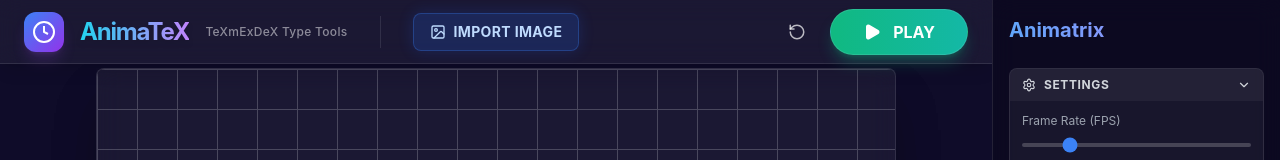
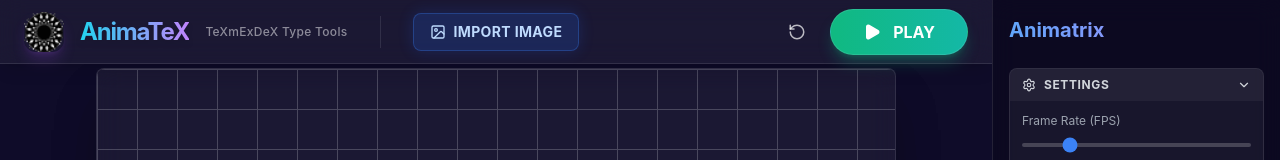
Before and after one commit to Texmexdex/AnimaTeX, a React (Vite) app: page / in a window 1280 px wide. Shown: the top 160 px of the page. Built offline with nearby package versions, Linux system fonts and the light colour scheme.

Commit message:
Add animated logo and favicon using GIF format

```diff
--- a/App.tsx
+++ b/App.tsx
@@ -3,6 +3,7 @@ import { Play, Pause, Image as ImageIcon, RotateCcw } from 'lucide-react';
 import Stage from './components/Stage';
 import Timeline from './components/Timeline';
 import PropertyPanel from './components/PropertyPanel';
+import AnimatedLogo from './components/AnimatedLogo';
 import { AnimObject, Keyframe, ProjectState, ObjectState } from './types';
 import { DEFAULT_CANVAS_WIDTH, DEFAULT_CANVAS_HEIGHT, DEFAULT_FPS, INITIAL_OBJECT_STATE } from './constants';
 
@@ -489,12 +490,7 @@ const App: React.FC = () => {
         <div className="flex-1 flex flex-col relative z-10 min-w-0 overflow-hidden">
             <div className="h-16 flex items-center justify-between px-6 bg-white/5 border-b border-white/10 backdrop-blur-md z-20 shadow-lg flex-shrink-0">
                  <div className="flex items-center gap-4">
-                    <div className="flex items-center justify-center w-10 h-10 rounded-xl bg-gradient-to-br from-blue-500 to-purple-600 shadow-lg shadow-purple-500/20">
-                         <svg width="24" height="24" viewBox="0 0 24 24" fill="none" stroke="currentColor" strokeWidth="2">
-                            <circle cx="12" cy="12" r="10"/>
-                            <path d="M12 6v6l4 2"/>
-                         </svg>
-                    </div>
+                    <AnimatedLogo size={40} className="rounded-xl shadow-lg shadow-purple-500/20" />
                     <h1 className="font-bold text-2xl tracking-tighter bg-clip-text text-transparent bg-gradient-to-r from-cyan-400 to-purple-400 drop-shadow-md">
                         AnimaTeX
                     </h1>
--- a/components/AnimatedLogo.tsx
+++ b/components/AnimatedLogo.tsx
@@ -1,35 +1,21 @@
-import React, { useState, useEffect } from 'react';
+import React from 'react';
 
 interface AnimatedLogoProps {
   size?: number;
-  fps?: number;
   className?: string;
 }
 
 const AnimatedLogo: React.FC<AnimatedLogoProps> = ({
   size = 40,
-  fps = 10,
   className = ''
 }) => {
-  const [currentFrame, setCurrentFrame] = useState(1);
-  const totalFrames = 62;
-  const frameDelay = 1000 / fps; // Convert FPS to milliseconds
-
-  useEffect(() => {
-    const interval = setInterval(() => {
-      setCurrentFrame(prev => (prev >= totalFrames ? 1 : prev + 1));
-    }, frameDelay);
-
-    return () => clearInterval(interval);
-  }, [frameDelay, totalFrames]);
-
   return (
     <div
       className={`flex items-center justify-center ${className}`}
       style={{ width: size, height: size }}
     >
       <img
-        src={`/logo-frames/${currentFrame}.png`}
+        src="/animated-logo.gif"
         alt="AnimaTeX Logo"
         className="w-full h-full object-contain"
         style={{ imageRendering: 'crisp-edges' }}
--- a/index.html
+++ b/index.html
@@ -4,7 +4,7 @@
     <meta charset="UTF-8" />
     <meta name="viewport" content="width=device-width, initial-scale=1.0" />
     <title>AnimaTeX Studio - TeXmExDeX Type Tools</title>
-    <link rel="icon" href="/logo.svg" type="image/svg+xml" />
+    <link rel="icon" href="/favicon.gif" type="image/gif" />
     <meta name="theme-color" content="#0f0c29" />
     <script src="https://cdn.tailwindcss.com"></script>
     <script src="https://cdnjs.cloudflare.com/ajax/libs/gif.js/0.2.0/gif.js"></script>
```
Also changed, not shown: public/animated-logo.gif (added), public/favicon.gif (added).
